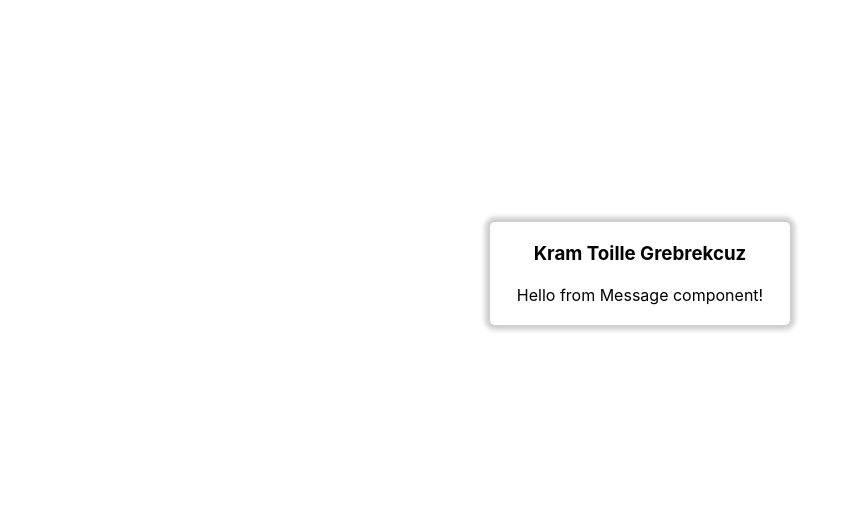
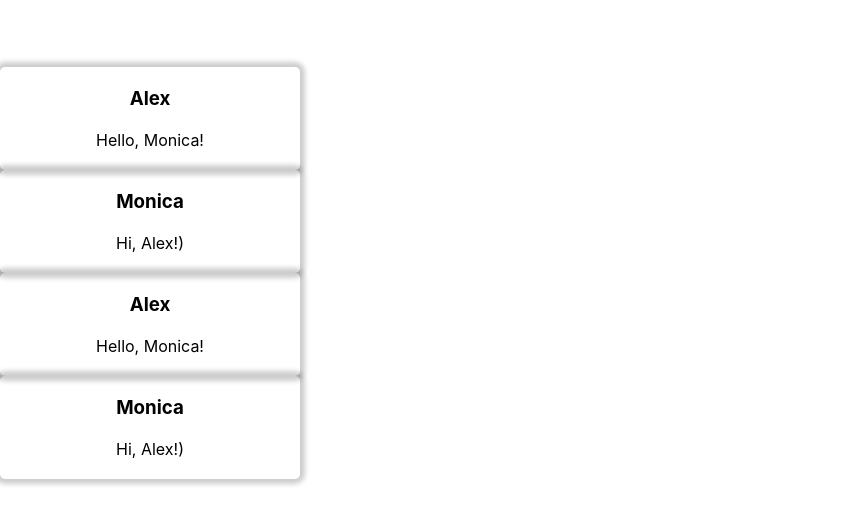
Before and after one commit to YaroslavBemov/bookface, a React (Create React App) app in the folder frontend/: page / in a window 1280 px wide. Shown: the part 127-652 px from the top of the page, without its empty margins (0-860 px from the left). Built offline with nearby package versions, Linux system fonts and the light colour scheme.

Commit message:
add message list component

```diff
--- a/frontend/src/App.js
+++ b/frontend/src/App.js
@@ -1,14 +1,28 @@
 import './App.css'
-import Message from './components/Message'
+import MessageList from './components/MessageList'
+import { useState } from 'react'
 
 function App () {
-  const sender = 'Kram Toille Grebrekcuz'
-  const message = 'Hello from Message component!'
-  const props = {from: sender, text: message}
+  const [messageList, setMessageList] = useState([
+    {
+      from: 'Alex',
+      text: 'Hello, Monica!'
+    },
+    {
+      from: 'Monica', text: 'Hi, Alex!)'
+    },
+    {
+      from: 'Alex',
+      text: 'Hello, Monica!'
+    },
+    {
+      from: 'Monica', text: 'Hi, Alex!)'
+    }
+  ])
 
   return (
     <div className="App">
-      <Message {...props}/>
+      <MessageList list={messageList}/>
     </div>
   )
 }
--- /dev/null
+++ b/frontend/src/components/MessageList/MessageList.js
@@ -0,0 +1,16 @@
+import React from 'react'
+import Message from '../Message'
+import styles from './message-list.module.css'
+
+function MessageList ({ list }) {
+
+  return (
+    <div className={styles.messagelist}>
+      {list.map(message => (
+        <Message {...message}/>
+      ))}
+    </div>
+  )
+}
+
+export default MessageList
--- /dev/null
+++ b/frontend/src/components/MessageList/index.js
@@ -0,0 +1 @@
+export { default } from './MessageList'
--- /dev/null
+++ b/frontend/src/components/MessageList/message-list.module.css
@@ -0,0 +1,3 @@
+.messagelist {
+    width: 100%;
+}
```
Also changed, not shown: 1 other file (tests, documents, lock files or other folders).
